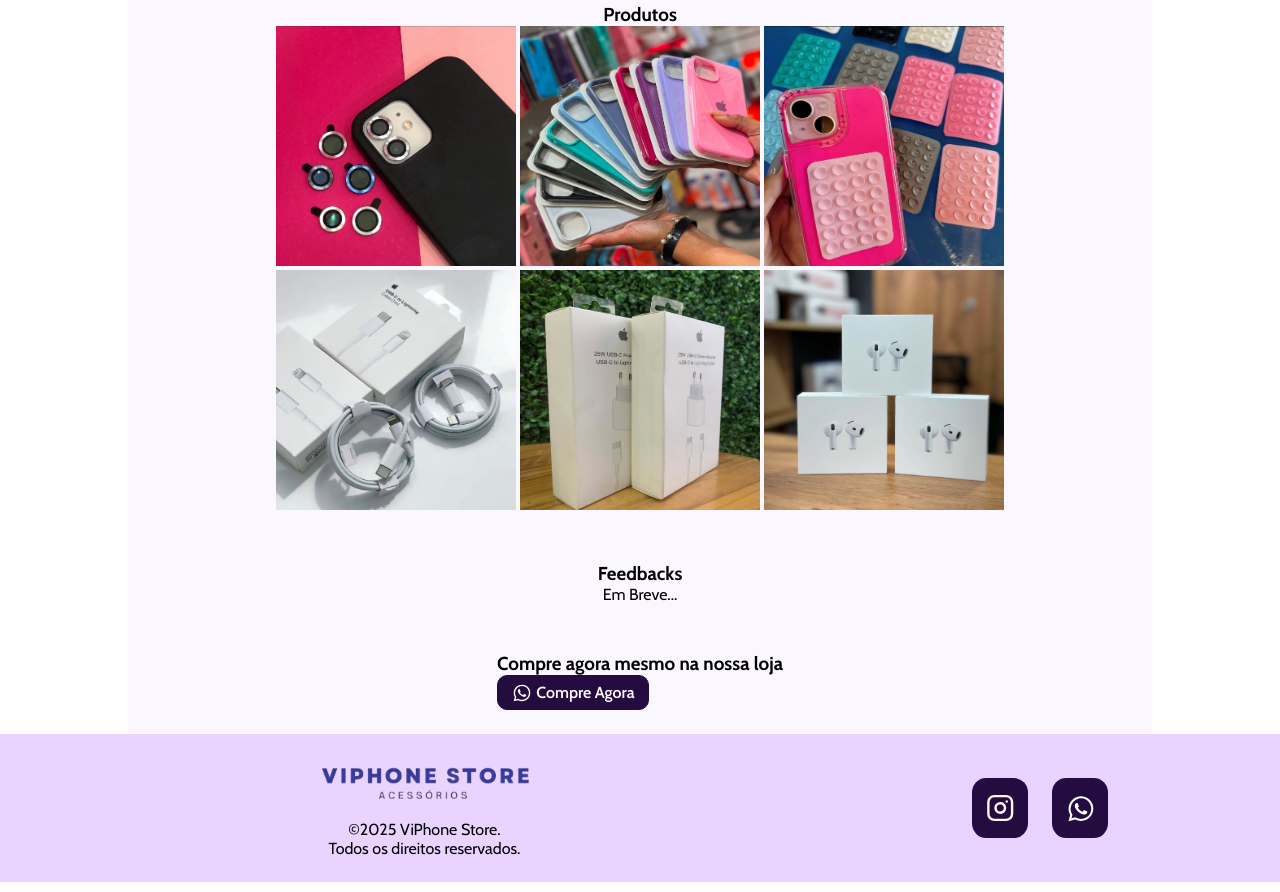
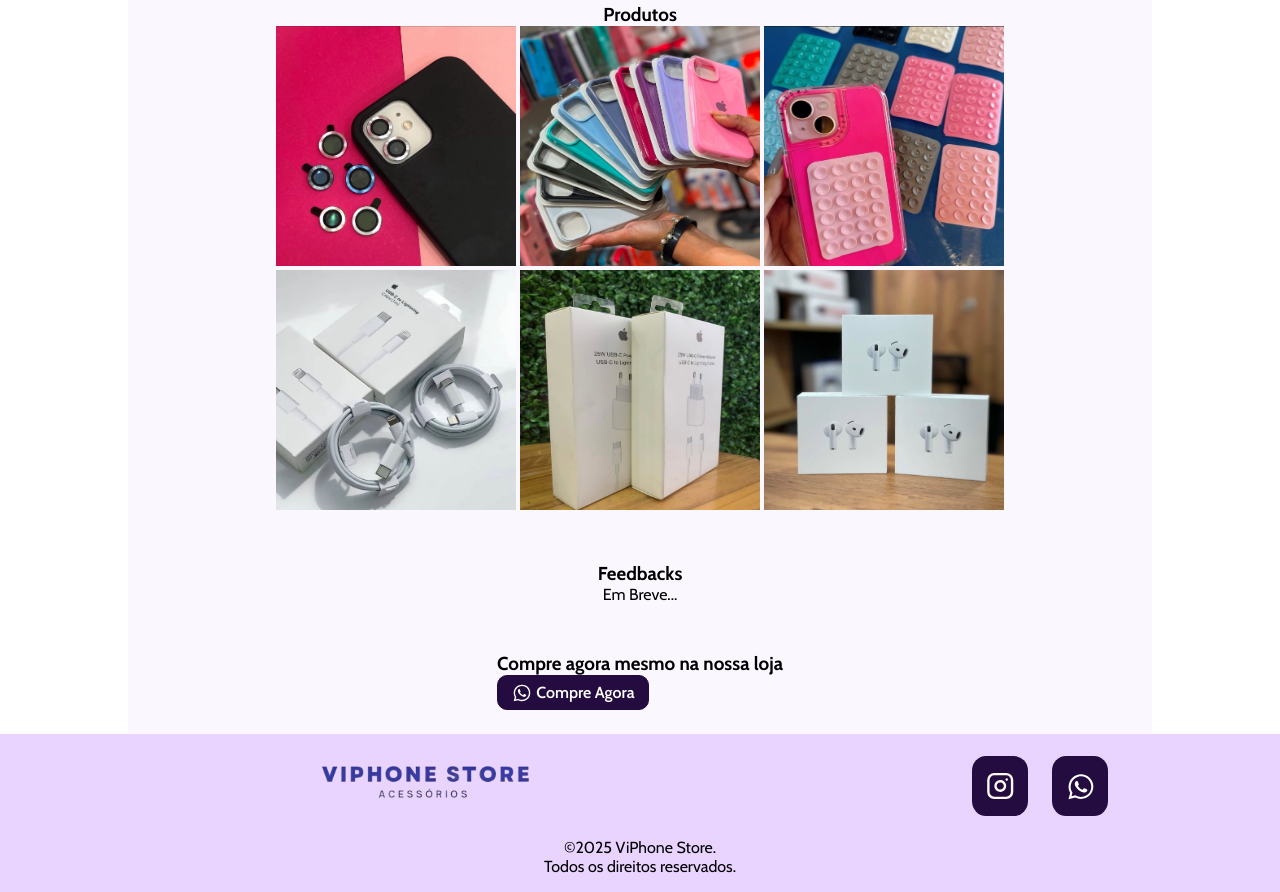
Before and after one commit to uninove-project/front-end, a plain HTML site: page index.html in a window 1280 px wide. Shown: the part 316-1208 px from the top of the page. Drawn offline with nearby package versions, Linux system fonts and the light colour scheme.

Commit message:
feat: update footer

```diff
--- a/index.html
+++ b/index.html
@@ -94,12 +94,9 @@
     </main>
 
     <footer>
+        <div>
             <div class="left">
                 <img src="assets/viphone-nome.png" alt="Nome da Marca" style="width: 15rem;">
-            <p>
-                ©2025 ViPhone Store. <br />
-                Todos os direitos reservados.
-            </p>
             </div>
             <div class="right">
                 <ul>
@@ -128,6 +125,11 @@
                     </li>
                 </ul>
             </div>
+        </div>
+        <p>
+            ©2025 ViPhone Store. <br />
+            Todos os direitos reservados.
+        </p>
     </footer>
 
     <script src="https://unpkg.com/scrollreveal@4.0.0/dist/scrollreveal.min.js"></script>
--- a/style.css
+++ b/style.css
@@ -112,10 +112,14 @@ section#home {
 
 /* FOOTER */
 footer {
+  background-color: #E9D4FF;
+}
+
+footer div {
   display: flex;
   justify-content: space-between;
-  padding: 1.5rem;
-  background-color: #E9D4FF;
+  padding-inline: 1.5rem;
+  padding-block: 0.7rem;
 }
 
 footer .left {
@@ -146,3 +150,7 @@ footer ul a {
   align-items: center;
   justify-content: center;
 }
+
+footer p {
+  padding-bottom: 1rem;
+}
```
Lines whose indentation alone changed are shown as unchanged.
